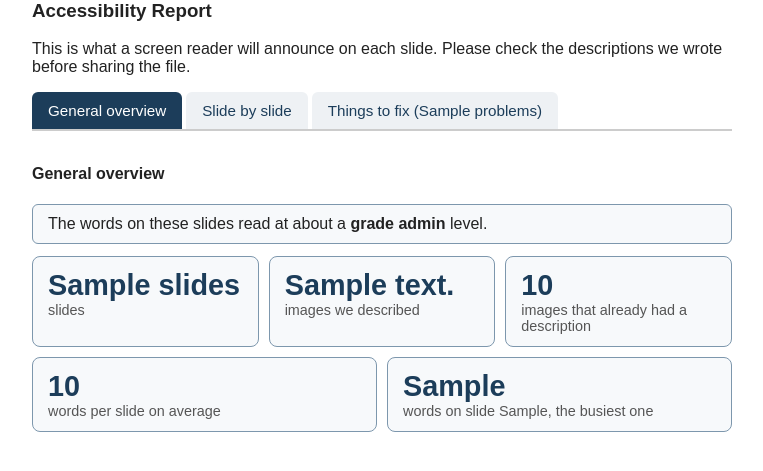
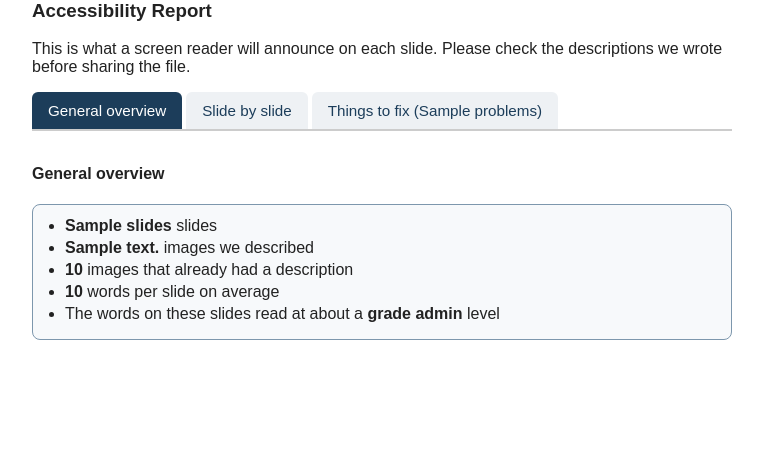
Before and after one commit to t-nair/automated-accessibility-enhancer, a Flask app: template templates/details.html in a window 1280 px wide. Shown: the part 269-740 px from the top of the page, without its empty margins (258-1021 px from the left). Run offline with Flask 3, Linux system fonts and the light colour scheme; the template is opened without the code that fills it: most values are stand-ins (such as "Sample title", 1, 10 or a date in 2020); some libraries are stand-ins or nearby versions.

Commit message:
Caption through the ordinary Bedrock endpoint, and simplify the overview
The first real captions came back today, and getting there needed three changes.

The client talked to Bedrock's newer Messages API endpoint. This account is not
entitled to use it: every model there answers "not available for this account",
while the ordinary Bedrock endpoint serves the same models happily. The client is
now AnthropicBedrock rather than AnthropicBedrockMantle, which is the same SDK
and the same call, pointed at the endpoint we can actually reach.

Model ids differ between the two. The short form, anthropic.claude-opus-5,
belongs to the endpoint we left behind; this one wants the inference profile,
us.anthropic.claude-haiku-4-5-20251001-v1:0, which is now the default.

The effort setting is only understood by models that think before answering, and
the ones reachable here reject the whole request when it is sent, so it goes out
only when BEDROCK_EFFORT asks for it. Keeping it rather than deleting it means
the setting still works if the account is later entitled to a model that wants it.

Checked against nine physics diagrams from a real lecture deck, next to what the
local model wrote for the same images. Every one came back, none truncated, in
one to two seconds each. The labels are read off the diagrams rather than
guessed: B, I, R, L, V, the torque and angular velocity symbols, the primary and
secondary coils. The old captions invented a "Gang Sign Right Hand Rule", called
an angle a magnetic field, and stopped mid-sentence six times out of nine.

The overview is one box of plain bullets now instead of a grid of tiles with a
separate panel for the reading level, and the busiest slide is gone from it
along with the code that worked it out. A wall of text is a real problem, but
naming one slide was not telling anyone much they could act on.

206 tests pass.

Co-Authored-By: Claude Opus 5 <noreply@anthropic.com>

```diff
--- a/app.py
+++ b/app.py
@@ -286,8 +286,6 @@ def read_report(report_text):
     already_had = 0
     no_description = 0
     words = 0
-    busiest_slide = None
-    busiest_words = 0
 
     def slide_entry(number):
         if number not in slides_by_number:
@@ -325,14 +323,8 @@ def read_report(report_text):
 
     slides.sort(key=lambda slide: slide["number"])
 
-    # the busiest slide is worth pointing at, because a wall of text is hard to
-    # follow whether you are listening to it or reading it
     for slide in slides:
         words += slide["words"]
-
-        if slide["words"] > busiest_words:
-            busiest_words = slide["words"]
-            busiest_slide = slide["number"]
 
     words_per_slide = 0
 
@@ -349,8 +341,6 @@ def read_report(report_text):
         "reading_level": report.get("reading_level"),
         "words": words,
         "words_per_slide": words_per_slide,
-        "busiest_slide": busiest_slide,
-        "busiest_words": busiest_words,
     }
 
     return slides, totals
--- a/static/style.css
+++ b/static/style.css
@@ -462,42 +462,16 @@ progress::-moz-progress-bar {
     padding-top: 12px;
 }
 
-.reading-level {
+.overview-list {
     background-color: #f7f9fb;
     border: 1px solid #7d97ad;
-    border-radius: 6px;
-    padding: 10px 15px;
-    margin: 0 0 12px 0;
-}
-
-.stat-grid {
-    list-style: none;
-    display: flex;
-    flex-wrap: wrap;
-    gap: 10px;
-    padding: 0;
+    border-radius: 8px;
+    padding: 12px 15px 12px 32px;
     margin: 0;
 }
 
-.stat {
-    flex: 1 1 150px;
-    background-color: #f7f9fb;
-    border: 1px solid #7d97ad;
-    border-radius: 8px;
-    padding: 12px 15px;
-}
-
-.stat-number {
-    display: block;
-    font-size: 1.8em;
-    font-weight: bold;
-    color: #1c3d5a;
-}
-
-.stat-label {
-    display: block;
-    font-size: 0.9em;
-    color: #555;
+.overview-list li {
+    margin-bottom: 4px;
 }
 
 .problem-where {
--- a/templates/details.html
+++ b/templates/details.html
@@ -135,35 +135,13 @@
                 <section class="tab-panel" id="panel-overview" role="tabpanel" aria-labelledby="tab-overview">
                     <h4>General overview</h4>
 
-                    {% if totals.reading_level %}
-                        <p class="reading-level">
-                            The words on these slides read at about a
-                            <strong>grade {{ totals.reading_level }}</strong> level.
-                        </p>
-                    {% endif %}
-
-                    <ul class="stat-grid">
-                        <li class="stat">
-                            <span class="stat-number">{{ totals.slides }}</span>
-                            <span class="stat-label">slides</span>
-                        </li>
-                        <li class="stat">
-                            <span class="stat-number">{{ totals.described }}</span>
-                            <span class="stat-label">images we described</span>
-                        </li>
-                        <li class="stat">
-                            <span class="stat-number">{{ totals.already_had }}</span>
-                            <span class="stat-label">images that already had a description</span>
-                        </li>
-                        <li class="stat">
-                            <span class="stat-number">{{ totals.words_per_slide }}</span>
-                            <span class="stat-label">words per slide on average</span>
-                        </li>
-                        {% if totals.busiest_slide %}
-                            <li class="stat">
-                                <span class="stat-number">{{ totals.busiest_words }}</span>
-                                <span class="stat-label">words on slide {{ totals.busiest_slide }}, the busiest one</span>
-                            </li>
+                    <ul class="overview-list">
+                        <li><strong>{{ totals.slides }}</strong> slides</li>
+                        <li><strong>{{ totals.described }}</strong> images we described</li>
+                        <li><strong>{{ totals.already_had }}</strong> images that already had a description</li>
+                        <li><strong>{{ totals.words_per_slide }}</strong> words per slide on average</li>
+                        {% if totals.reading_level %}
+                            <li>The words on these slides read at about a <strong>grade {{ totals.reading_level }}</strong> level</li>
                         {% endif %}
                     </ul>
                 </section>
--- a/z_reorder.py
+++ b/z_reorder.py
@@ -68,9 +68,11 @@ TITLE_PLACEHOLDERS = (PP_PLACEHOLDER.TITLE, PP_PLACEHOLDER.CENTER_TITLE)
 # no 4.4 GB download on first use, no GPU to find, and a cold start is just the
 # container coming up.
 #
-# Model IDs on Bedrock carry an "anthropic." prefix. A first-party id like
-# "claude-opus-5" is rejected there.
-CAPTION_MODEL_ID = os.environ.get("BEDROCK_MODEL_ID", "anthropic.claude-opus-5")
+# Model ids here are inference profiles: "us." in front of the model name, and a
+# version on the end. The short form, "anthropic.claude-opus-5", belongs to the
+# newer Messages API endpoint, which this account is not entitled to use, while
+# this one is what the ordinary Bedrock endpoint answers to.
+CAPTION_MODEL_ID = os.environ.get("BEDROCK_MODEL_ID", "us.anthropic.claude-haiku-4-5-20251001-v1:0")
 
 # Lambda sets AWS_REGION itself and will not let it be overridden, so the Bedrock
 # region is its own variable. It matters because the Messages API endpoint on
@@ -108,9 +110,11 @@ SLIDE_CONTEXT_MAX_CHARS = 400
 # than save anything, since only tokens actually produced are billed.
 CAPTION_MAX_TOKENS = 2000
 
-# describing a picture is not a hard reasoning problem, and the low setting keeps
-# both the wait and the cost per image down
-CAPTION_EFFORT = "low"
+# Describing a picture is not a hard reasoning problem, so a low effort setting
+# keeps both the wait and the cost per image down. Only models that think before
+# answering take the setting at all, and the ones reachable here refuse the whole
+# request when it is sent, so it goes out only when it is asked for.
+CAPTION_EFFORT = os.environ.get("BEDROCK_EFFORT", "")
 
 # what Claude accepts directly. A slide can also hold emf, wmf, bmp or tiff,
 # which PowerPoint produces for pasted vector art and screenshots, so anything
@@ -146,11 +150,11 @@ def get_caption_client():
     if caption_client is None:
         # imported here rather than at the top so that the pipeline can be
         # imported, and the tests run, without the AWS SDK installed
-        from anthropic import AnthropicBedrockMantle
+        from anthropic import AnthropicBedrock
 
         logging.info(f"Captioning with {CAPTION_MODEL_ID} on Bedrock in {CAPTION_REGION}.")
 
-        caption_client = AnthropicBedrockMantle(
+        caption_client = AnthropicBedrock(
             aws_region=CAPTION_REGION,
             max_retries=CAPTION_MAX_RETRIES,
         )
@@ -283,11 +287,10 @@ def generate_image_caption(shape, slide_text=""):
 
     start_time = time.perf_counter()
 
-    response = client.messages.create(
-        model=CAPTION_MODEL_ID,
-        max_tokens=CAPTION_MAX_TOKENS,
-        output_config={"effort": CAPTION_EFFORT},
-        messages=[{
+    arguments = {
+        "model": CAPTION_MODEL_ID,
+        "max_tokens": CAPTION_MAX_TOKENS,
+        "messages": [{
             "role": "user",
             "content": [
                 {
@@ -301,7 +304,12 @@ def generate_image_caption(shape, slide_text=""):
                 {"type": "text", "text": prompt},
             ],
         }],
-    )
+    }
+
+    if CAPTION_EFFORT:
+        arguments["output_config"] = {"effort": CAPTION_EFFORT}
+
+    response = client.messages.create(**arguments)
 
     seconds_taken = time.perf_counter() - start_time
 
```
